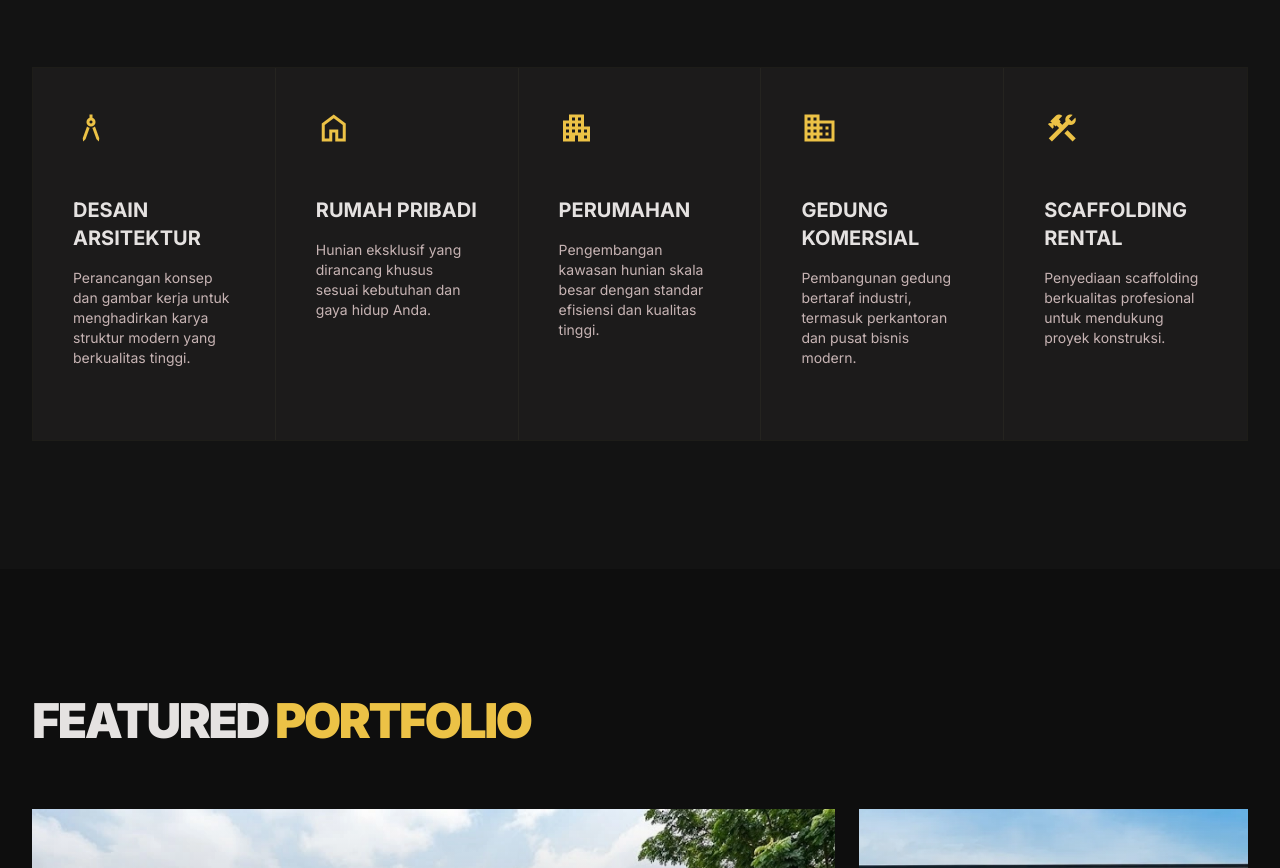
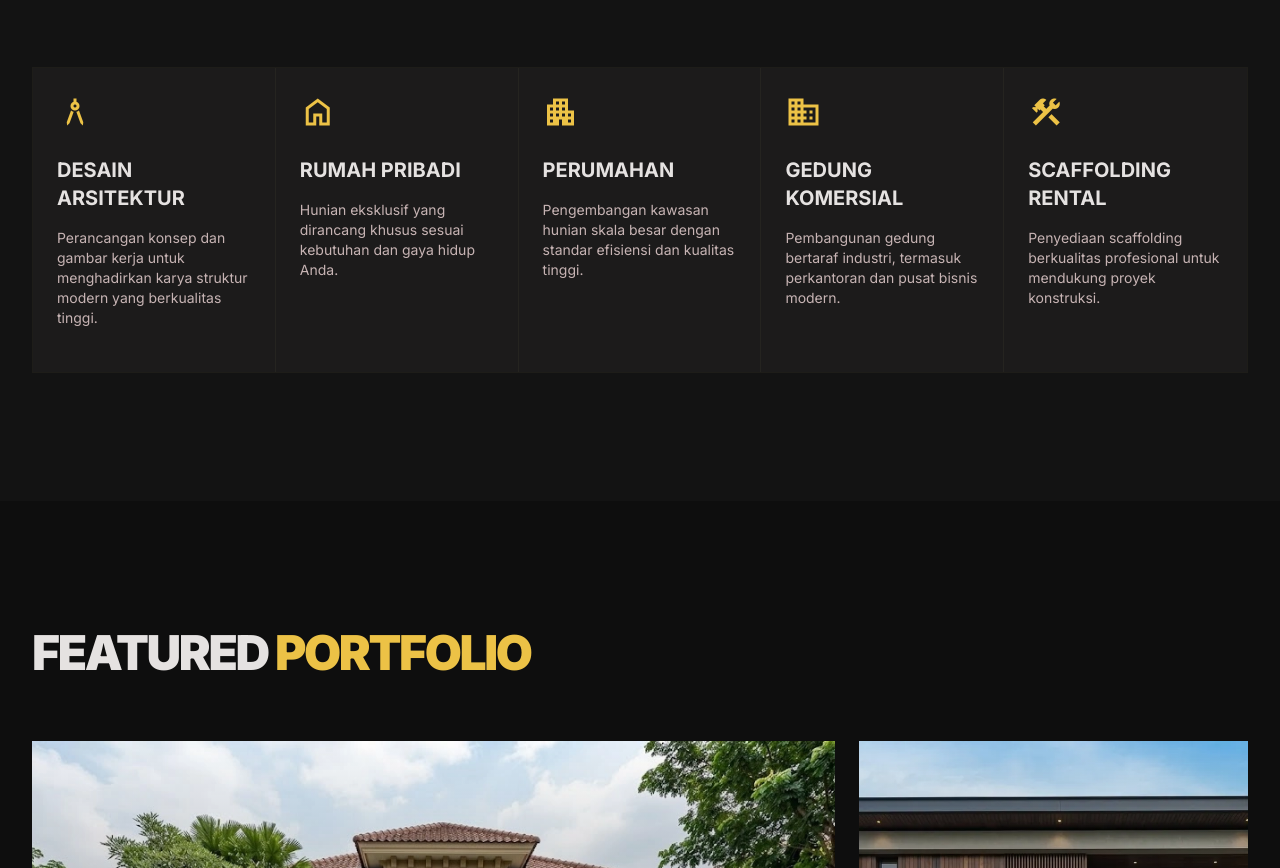
Before and after one commit to marifzein/konstruksi, a plain HTML site: page index.html in a window 1280 px wide. Shown: the part 1333-2201 px from the top of the page. Drawn offline with nearby package versions, Linux system fonts and the light colour scheme.

Commit message:
evrthng push

```diff
--- a/index.html
+++ b/index.html
@@ -321,13 +321,13 @@
         <div class="grid grid-cols-1 md:grid-cols-5 gap-0 border border-outline-variant/20">
           <!-- Service Item 1 -->
           <div
-            class="group relative bg-surface-container-low p-10 hover:bg-surface-container-highest transition-all duration-500 cursor-pointer border-r border-outline-variant/20"
+            class="group relative bg-surface-container-low p-6 hover:bg-surface-container-highest transition-all duration-500 cursor-pointer border-r border-outline-variant/20"
           >
-            <span class="material-symbols-outlined text-4xl text-primary mb-12 block">architecture</span>
+            <span class="material-symbols-outlined text-4xl text-primary mb-6 block">architecture</span>
             <h3 class="font-headline text-xl font-bold uppercase mb-4 group-hover:text-primary transition-colors">
               Desain Arsitektur
             </h3>
-            <p class="text-sm text-on-secondary-container mb-8">
+            <p class="text-sm text-on-secondary-container mb-5">
               Perancangan konsep dan gambar kerja untuk menghadirkan karya struktur modern yang berkualitas tinggi.
             </p>
             <div
@@ -336,9 +336,9 @@
           </div>
           <!-- Service Item 2 -->
           <div
-            class="group relative bg-surface-container-low p-10 hover:bg-surface-container-highest transition-all duration-500 cursor-pointer border-r border-outline-variant/20"
+            class="group relative bg-surface-container-low p-6 hover:bg-surface-container-highest transition-all duration-500 cursor-pointer border-r border-outline-variant/20"
           >
-            <span class="material-symbols-outlined text-4xl text-primary mb-12 block">home</span>
+            <span class="material-symbols-outlined text-4xl text-primary mb-6 block">home</span>
             <h3 class="font-headline text-xl font-bold uppercase mb-4 group-hover:text-primary transition-colors">
               Rumah Pribadi
             </h3>
@@ -351,9 +351,9 @@
           </div>
           <!-- Service Item 3 -->
           <div
-            class="group relative bg-surface-container-low p-10 hover:bg-surface-container-highest transition-all duration-500 cursor-pointer border-r border-outline-variant/20"
+            class="group relative bg-surface-container-low p-6 hover:bg-surface-container-highest transition-all duration-500 cursor-pointer border-r border-outline-variant/20"
           >
-            <span class="material-symbols-outlined text-4xl text-primary mb-12 block">apartment</span>
+            <span class="material-symbols-outlined text-4xl text-primary mb-6 block">apartment</span>
             <h3 class="font-headline text-xl font-bold uppercase mb-4 group-hover:text-primary transition-colors">
               Perumahan
             </h3>
@@ -366,9 +366,9 @@
           </div>
           <!-- Service Item 4 -->
           <div
-            class="group relative bg-surface-container-low p-10 hover:bg-surface-container-highest transition-all duration-500 cursor-pointer border-r border-outline-variant/20"
+            class="group relative bg-surface-container-low p-6 hover:bg-surface-container-highest transition-all duration-500 cursor-pointer border-r border-outline-variant/20"
           >
-            <span class="material-symbols-outlined text-4xl text-primary mb-12 block">domain</span>
+            <span class="material-symbols-outlined text-4xl text-primary mb-6 block">domain</span>
             <h3 class="font-headline text-xl font-bold uppercase mb-4 group-hover:text-primary transition-colors">
               Gedung Komersial
             </h3>
@@ -381,13 +381,13 @@
           </div>
           <!-- Service Item 5 -->
           <div
-            class="group relative bg-surface-container-low p-10 hover:bg-surface-container-highest transition-all duration-500 cursor-pointer"
+            class="group relative bg-surface-container-low p-6 hover:bg-surface-container-highest transition-all duration-500 cursor-pointer"
           >
-            <span class="material-symbols-outlined text-4xl text-primary mb-12 block">Construction</span>
+            <span class="material-symbols-outlined text-4xl text-primary mb-6 block">Construction</span>
             <h3 class="font-headline text-xl font-bold uppercase mb-4 group-hover:text-primary transition-colors">
               Scaffolding Rental
             </h3>
-            <p class="text-sm text-on-secondary-container mb-8">
+            <p class="text-sm text-on-secondary-container mb-5">
               Penyediaan scaffolding berkualitas profesional untuk mendukung proyek konstruksi.
             </p>
             <div
```
